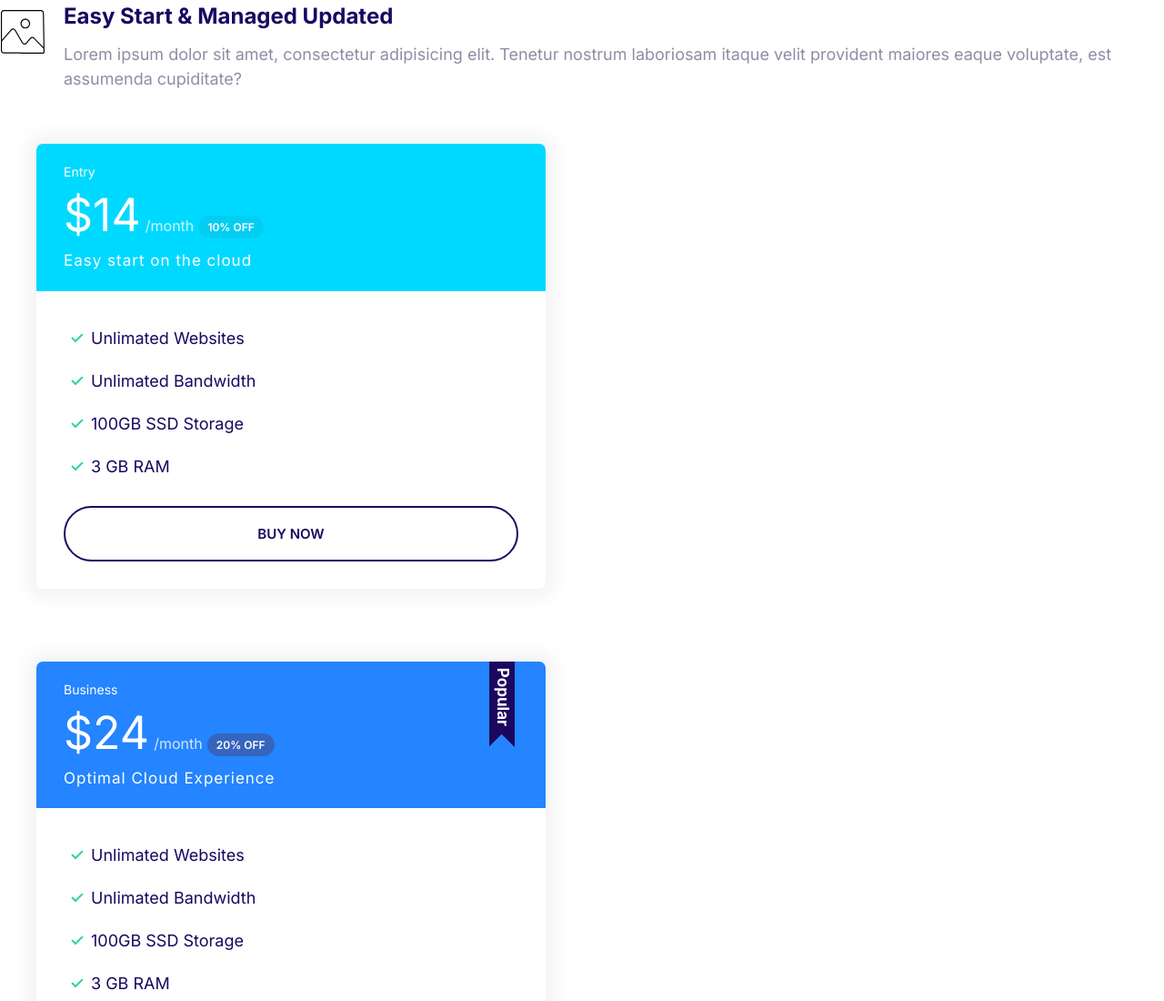
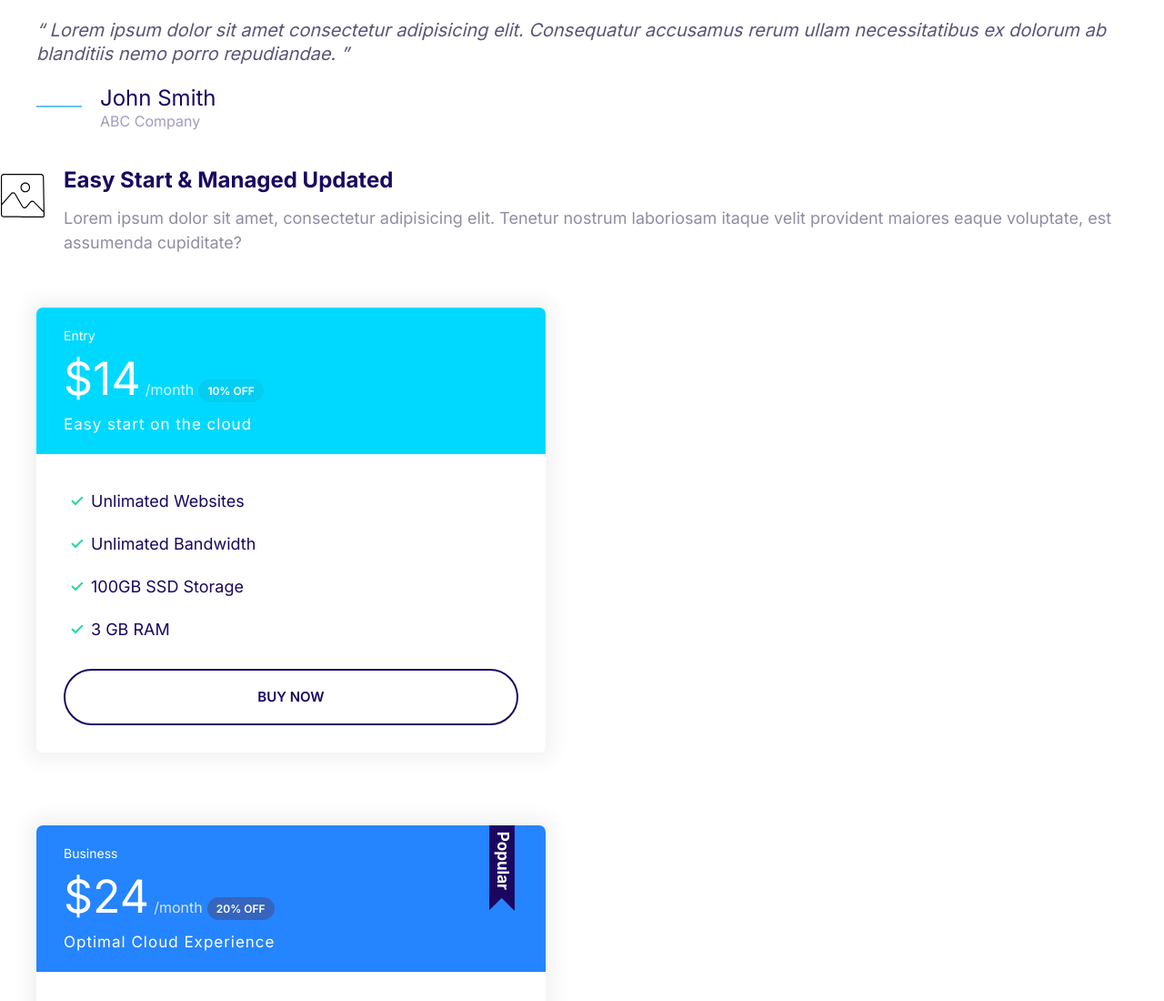
Before and after one commit to zhengshuang2011/HTML-CSS-Project, a plain HTML site: page index.html in a window 1280 px wide. Shown: the top 1100 px of the page at 91% size. Drawn offline with Linux system fonts and the light colour scheme.

Commit message:
Define the quotes component.

```diff
--- a/css/styles.css
+++ b/css/styles.css
@@ -5,6 +5,7 @@
   --color-heading: #1b0760;
   --color-body: #918ca4;
   --color-border: #ccc;
+  --color-body-darker: #5c5577;
   --border-radius: 30px;
 }
 *,
@@ -335,3 +336,44 @@
 .media__title {
   margin-top: 0;
 }
+
+/* Quotes */
+.quote {
+  font-size: 3rem;
+  font-style: italic;
+  color: var(--color-body-darker);
+  line-height: 1.3;
+}
+.quote__text::before {
+  content: open-quote;
+}
+.quote__text::after {
+  content: close-quote;
+}
+.quote .media {
+  font-style: normal;
+}
+.quote__author {
+  font-weight: 500;
+  margin-bottom: 0;
+}
+.quote__company {
+  font-size: 2rem;
+  color: var(--color-heading);
+  opacity: 0.4;
+}
+.quote__line {
+  position: relative;
+  bottom: 10px;
+}
+@media screen and (min-width: 1024px) {
+  .quote {
+    font-size: 2rem;
+  }
+  .quote__author {
+    font-size: 2.4rem;
+  }
+  .quote__company {
+    font-size: 1.6rem;
+  }
+}
--- a/index.html
+++ b/index.html
@@ -15,6 +15,27 @@
     <link rel="stylesheet" href="css/styles.css" />
   </head>
   <body>
+    <blockquote class="quote">
+      <p class="quote__text">
+        Lorem ipsum dolor sit amet consectetur adipisicing elit. Consequatur
+        accusamus rerum ullam necessitatibus ex dolorum ab blanditiis nemo porro
+        repudiandae.
+      </p>
+      <footer>
+        <div class="media">
+          <div class="media__image">
+            <svg class="icon icon--primary quote__line">
+              <use xlink:href="images/sprite.svg#line"></use>
+            </svg>
+          </div>
+          <div class="media__body">
+            <h3 class="media__title quote__author">John Smith</h3>
+            <p class="quote__company">ABC Company</p>
+          </div>
+        </div>
+      </footer>
+    </blockquote>
+
     <div class="media">
       <div class="media__image">
         <svg class="icon icon--primary">
```
Also changed, not shown: components/quotes.html (added, +20 -0 lines).
